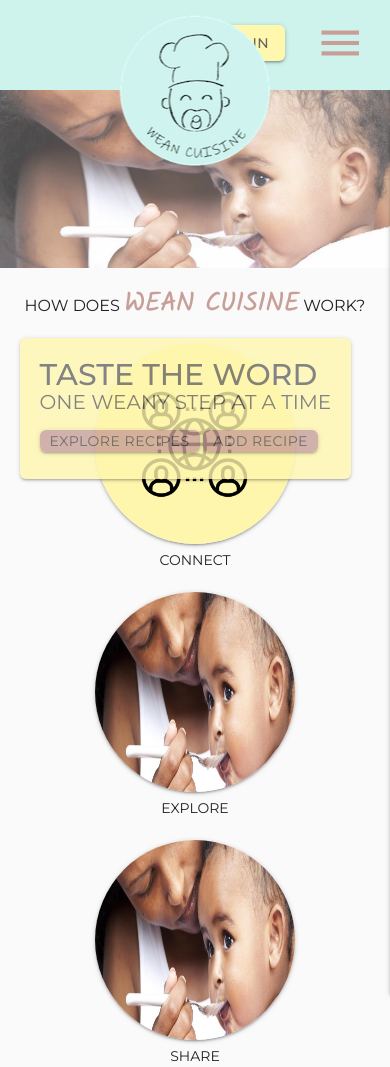
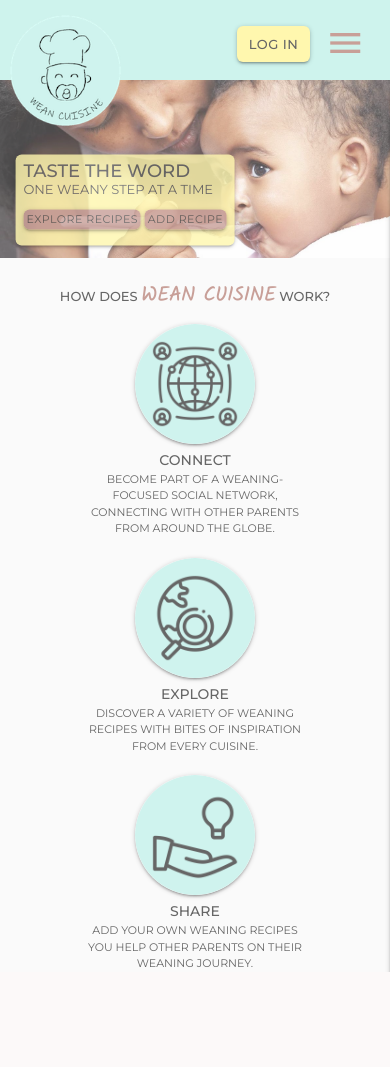
Before and after one commit to Lucyjpjones/wean-cuisine, a Flask app: page / in a window 390 px wide. After the commit the page ends 972 px from the top, so only its background shows below. Run offline with Flask 2, Linux system fonts and the light colour scheme; data that the repository does not hold is empty; some libraries are stand-ins or nearby versions.

Commit message:
Header, callout and 'How does it work? section all in place for mobile device. Button hover css added

```diff
--- a/static/css/style.css
+++ b/static/css/style.css
@@ -6,6 +6,7 @@ body {
     background-color: #fafafa;
     text-transform: uppercase;
     font-family: 'Montserrat', sans-serif;
+    color: #666666;
 }
 
 h3,h5,p {
@@ -30,10 +31,14 @@ hr {
     margin-bottom: 5%;
 }
 
+a.btn:hover, a.btn:focus {
+    filter: brightness(120%);
+}
+
 /* -------------------- Header*/
 header {
     background-color: #CEF3ED;
-    height: 90px;
+    height: 80px;
     padding-top: 15px;
 }
 
@@ -45,15 +50,21 @@ header {
 }
 
 nav .brand-logo {
+    left: 0%;
+    transform: none;
     z-index: 1000;
+    width: 30%;
+    max-width: 150px;
 }
 
 #login-btn {
     background-color: #FFF7AE;
     color: #666666;
-    font-size: 14px;
+    font-size: 13px;
     border-radius: 6px;
     font-weight: 500;
+    margin: 0;
+    padding: 0 12px;
 }
 
 #menu{
@@ -62,7 +73,7 @@ nav .brand-logo {
 
 #menu-icon {
     color: #C89F98;
-    font-size: 50px;
+    font-size: 40px;
 }
 
 .sidenav {
@@ -130,6 +141,9 @@ input#password, input#username {
 
 /* -------------------- Callout*/
 
+#callout-outer {
+    position: relative;
+}
 #bg-img {
     position: relative;
     width: 100%;
@@ -141,33 +155,34 @@ input#password, input#username {
     opacity: 0.8;
     color: #666666;
     border-radius: 6px;
-    padding: 20px;
+    padding: 8px;
+    box-shadow: 0 2px 2px 0 rgba(0,0,0,0.14), 0 3px 1px -2px rgba(0,0,0,0.12), 0 1px 5px 0 rgba(0,0,0,0.2);
     position: absolute;
-    top: 40%;
-    left: 5%;
-    box-shadow: 0 2px 2px 0 rgba(0,0,0,0.14), 0 3px 1px -2px rgba(0,0,0,0.12), 0 1px 5px 0 rgba(0,0,0,0.2);
+    top: 65%;
+    left: 32%;
+    transform: translate(-50%,-50%);
 }
 
 #overlay-text h3 {
-    font-size: 30px;
+    font-size:18px;
     font-weight: 500;
+}
 
-}
 #overlay-text h5 {
-    font-size: 20px;
+    font-size: 13px;
 }
 
 #callout-btns {
-    margin-top: 10px;
+    margin-top: 5px;
 }
 
 #callout-btns a {
-    font-size: 14px;
+    font-size: 11px;
     background-color: #C89F98;
     color: #4d4c4c;
     border-radius: 6px;
     display: inline;
-    padding: 2px 10px 2px 10px;
+    padding: 3px;
     box-shadow: 0 2px 2px 0 rgba(0,0,0,0.14), 0 3px 1px -2px rgba(0,0,0,0.12), 0 1px 5px 0 rgba(0,0,0,0.2);
 }
 
@@ -175,20 +190,34 @@ input#password, input#username {
 
 .title {
     text-align: center;
-    font-size: 16px;
-    margin-bottom: 30px;
+    font-size: 13px;
+    margin-top: 25px;
+    margin-bottom: 20px;
+    font-weight: 500;
 }
 
 .title span {
     font-family: 'Kalam', sans-serif;
-    font-size: 26px;
+    font-size: 20px;
     color: #C89F98;
     font-weight: 600;
 }
 
 .img-circle {
     border-radius: 50%;
-    width: 200px;
-    height: 200px;
+    width: 120px;
+    height: 120px;
     box-shadow: 0 2px 2px 0 rgba(0,0,0,0.14), 0 3px 1px -2px rgba(0,0,0,0.12), 0 1px 5px 0 rgba(0,0,0,0.2);
 }
+
+.info-title {
+    font-weight: 500;
+}
+
+.info {
+    font-size: 11px;
+    width: 65%;
+    margin: auto;
+}
+
+/* -------------------- Media Queries*/
--- a/templates/base.html
+++ b/templates/base.html
@@ -83,7 +83,8 @@
 
     <main>
         <!--call out-->
-          <img id="bg-img" class="responsive-img" src="{{ url_for('static', filename='assets/images/bg-img.jpg') }}" alt="background">
+        <section id="callout-outer">
+            <img id="bg-img" src="{{ url_for('static', filename='assets/images/bg-img.jpg') }}" alt="background">
             <div id="overlay-text">
                 <h3>Taste the word</h3>
                 <h5>One weany step at a time</h5>
@@ -92,21 +93,25 @@
                     <a class="btn" href="#">Add recipe</a>
                 </div>
             </div>
+        </section>
         <div class="container">
-            <h4 class="title" >How does <span>Wean Cuisine</span> work?</h4>
+            <h5 class="title" >How does <span>Wean Cuisine</span> work?</h5>
             <div class="center-align">
-                <img class="img-circle" src="{{ url_for('static', filename='assets/images/connect.png') }}" alt="connect">
-                <p>Connect</p>
+                <img class="img-circle" src="{{ url_for('static', filename='assets/images/connect-icon.png') }}" alt="connect">
+                <p class="info-title">Connect</p>
+                <p class="info" >Become part of a weaning-focused social network, connecting with other parents from around the globe.</p>
             </div>
             <br>
             <div class="center-align">
-                <img class="img-circle" src="{{ url_for('static', filename='assets/images/bg-img.jpg') }}" alt="explore">
-                <p>Explore</p>
+                <img class="img-circle" src="{{ url_for('static', filename='assets/images/explore-icon.png') }}" alt="explore">
+                <p class="info-title">Explore</p>
+                <p class="info" >Discover a variety of weaning recipes with bites of inspiration from every cuisine.</p>
             </div>
             <br>
             <div class="center-align">
-                <img class="img-circle" src="{{ url_for('static', filename='assets/images/bg-img.jpg') }}" alt="share">
-                <p>Share</p>
+                <img class="img-circle" src="{{ url_for('static', filename='assets/images/share-icon.png') }}" alt="share">
+                <p class="info-title">Share</p>
+                <p class="info" >Add your own weaning recipes you help other parents on their weaning journey.</p>
             </div>
         </div>
     </main>
```
Lines whose indentation alone changed are shown as unchanged.
